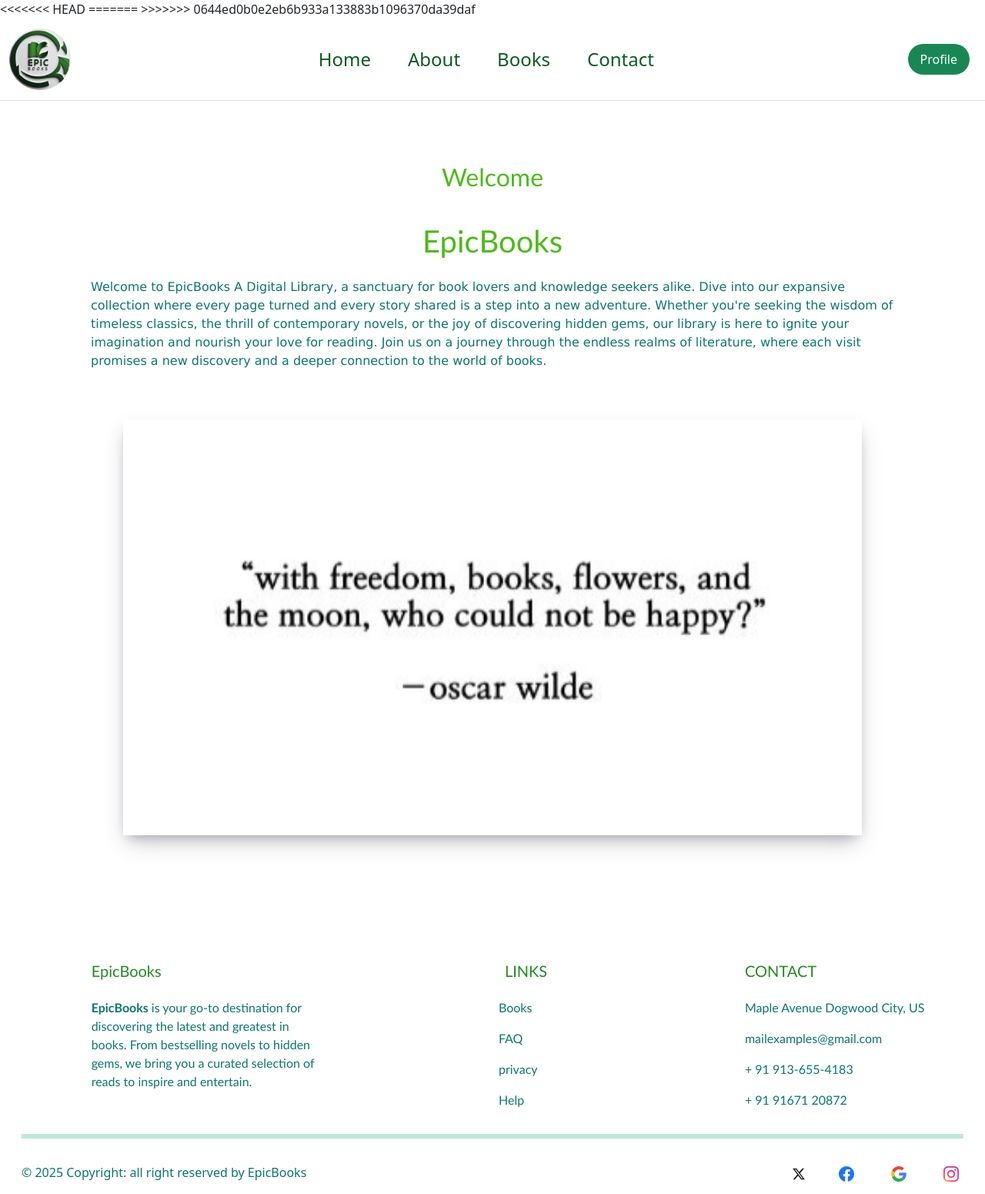
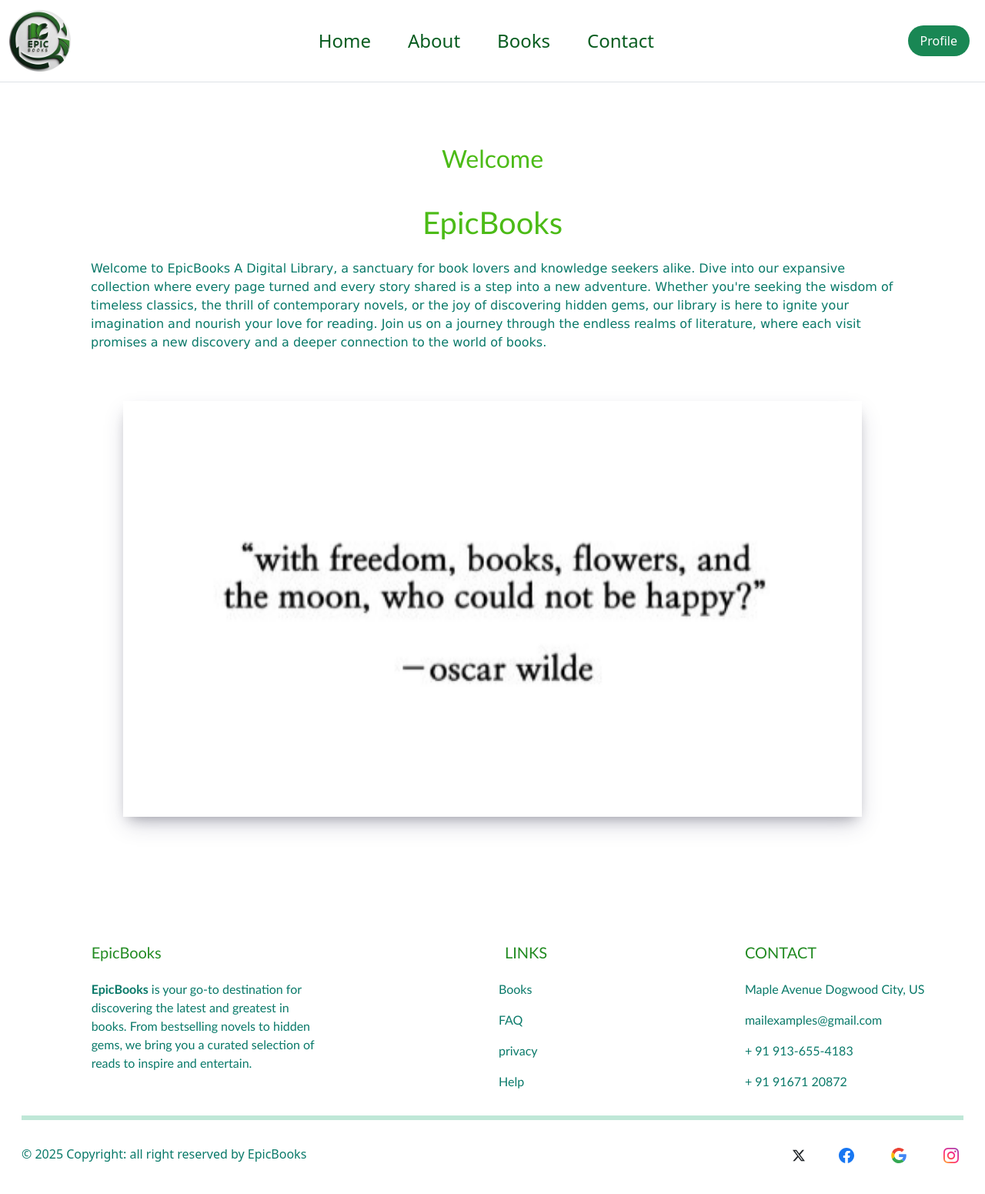
Before and after one commit to Diabloo10/Epic-Books, a PHP site: page / in a window 1280 px wide. Shown: the whole page at 77% size. After the commit the page ends 1511 px from the top, so only its background shows below. Run offline with PHP 8.4, Linux system fonts and the light colour scheme; a user stored in the database is signed in; data comes from the database, SQL or seed files in the repository.

Commit message:
fix: the index php error

```diff
--- a/index.php
+++ b/index.php
@@ -33,14 +33,7 @@ $_SESSION['darkMode'] = $darkMode;
     integrity="sha384-T3c6CoIi6uLrA9TneNEoa7RxnatzjcDSCmG1MXxSR1GAsXEV/Dwwykc2MPK8M2HN" crossorigin="anonymous" />
   <link rel="icon" href="EpicBooks.png" type="image/png">
 
-<<<<<<< HEAD
-  <!-- light mode  -->
-<!-- <link rel="stylesheet" href="style.css" id="light-mode-css">  -->
-  <!-- dark mode -->
-  <!-- <link rel="stylesheet" href="dark-mode.css" id="dark-mode-css" disabled> -->
-=======
 
->>>>>>> 0644ed0b0e2eb6b933a133883b1096370da39daf
 </head>
 
 <body>
```
